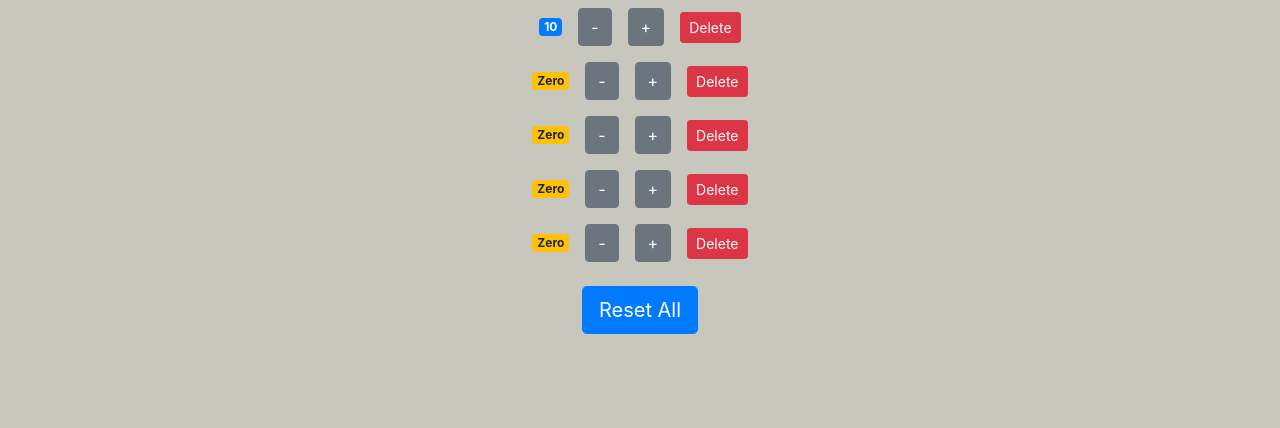
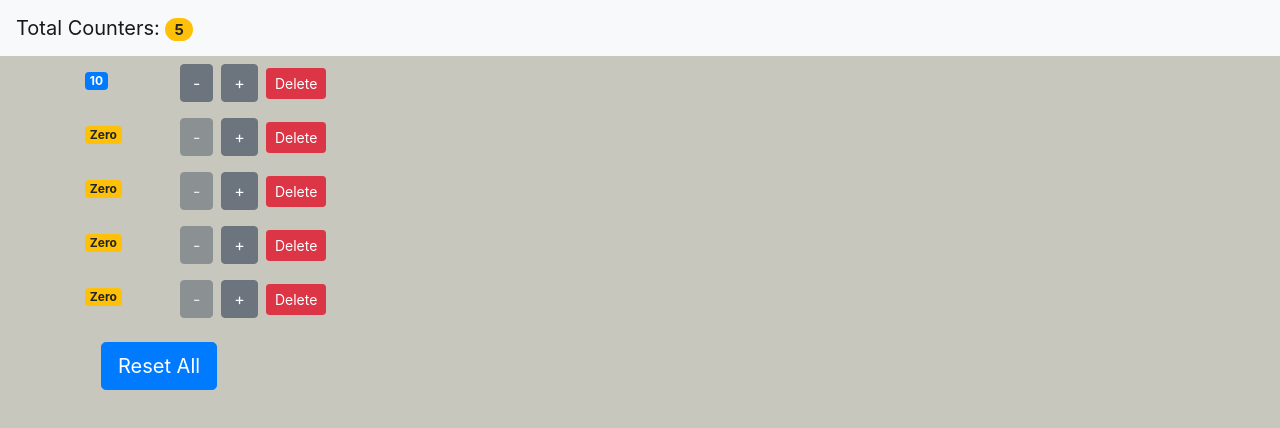
Before and after one commit to amirahad/react_practice, a React (Create React App) app: page / in a window 1280 px wide. Shown: the top 428 px of the page. Built offline with nearby package versions, Linux system fonts and the light colour scheme.

Commit message:
navbar component added and converted to funtional component

```diff
--- a/src/App.js
+++ b/src/App.js
@@ -1,13 +1,61 @@
 import React, { Component } from "react";
 import "./App.css";
 import Counters from "./components/counters";
+import Navbar from "./components/navbar";
 
 class App extends Component {
+  state = {
+    counters: [
+      { id: 1, value: 10 },
+      { id: 2, value: 0 },
+      { id: 3, value: 0 },
+      { id: 4, value: 0 },
+      { id: 5, value: 0 },
+    ],
+  };
+
+  handleIncrement = (counter) => {
+    const counters = [...this.state.counters];
+    const index = counters.indexOf(counter);
+    counter[index] = { ...counter };
+    counters[index].value++;
+    this.setState({ counters });
+  };
+
+  handleDecrement = (counter) => {
+    const counters = [...this.state.counters];
+    const index = counters.indexOf(counter);
+    counter[index] = { ...counter };
+    counters[index].value--;
+    this.setState({ counters });
+  };
+
+  handleDelete = (counterId) => {
+    const counters = this.state.counters.filter((c) => c.id !== counterId);
+    this.setState({ counters });
+  };
+
+  handleReset = () => {
+    const counters = this.state.counters.map((counter) => {
+      counter.value = 0;
+      return counter;
+    });
+    this.setState({ counters });
+  };
   render() {
     return (
-      <div className="App">
-        <Counters />
-      </div>
+      <>
+        <Navbar totalCounters={this.state.counters.length} />
+        <main className="container">
+          <Counters
+            counters={this.state.counters}
+            onIncrement={this.handleIncrement}
+            onDecrement={this.handleDecrement}
+            onDelete={this.handleDelete}
+            onReset={this.handleReset}
+          />
+        </main>
+      </>
     );
   }
 }
--- a/src/components/counter.jsx
+++ b/src/components/counter.jsx
@@ -1,21 +1,22 @@
 import React, { Component } from "react";
 
 class counter extends Component {
-
   // constructor(){
   //     super()
   //     this.handleIncrement = this.handleIncrement.bind(this);
   // }
 
-
   render() {
-
     return (
-      <div>
-        <span className={this.getBadgeClasses()}>{this.formatCount()}</span>
-        <button
+      <div className="row">
+      <div className="col-1 ">
+      <span className={this.getBadgeClasses()}>{this.formatCount()}</span>
+      </div>
+      <div className="col">
+      <button
           onClick={() => this.props.onDecrement(this.props.counter)}
-          className="m-2 btn  btn-secondary "
+          className=" btn btn-secondary "
+          disabled = {this.props.counter.value <= 0 ? "disabled" : ""}
         >
           -
         </button>
@@ -28,24 +29,27 @@ class counter extends Component {
         </button>
         <button
           onClick={() => this.props.onDelete(this.props.counter.id)}
-          className="m-2 btn  btn-danger btn-sm"
+          className=" btn btn-danger btn-sm "
         >
           Delete
         </button>
+      </div>
+
+
       </div>
     );
   }
 
   getBadgeClasses() {
-    let classes = "badge m-2 badge-";
-    // classes += (this.state.count <= 0) ? "warning" : "primary";
-    if (this.props.counter.value === 0) {
-      classes += "warning";
-    } else if (this.props.counter.value <= 0) {
-      classes += "danger";
-    } else {
-      classes += "primary";
-    }
+    let classes = " mt-3 badge badge-";
+    classes += (this.props.counter.value <= 0) ? "warning" : "primary";
+    // if (this.props.counter.value === 0) {
+    //   classes += "warning";
+    // } else if (this.props.counter.value <= 0) {
+    //   classes += "danger";
+    // } else {
+    //   classes += "primary";
+    // }
     return classes;
   }
 
--- a/src/components/counters.jsx
+++ b/src/components/counters.jsx
@@ -1,55 +1,61 @@
-import React, { Component } from "react";
+// import React, { Component } from "react";
+import React from 'react';
 import Counter from "./counter";
 
-class Counters extends Component {
-  state = {
-    counters: [
-      { id: 1, value: 10 },
-      { id: 2, value: 0 },
-      { id: 3, value: 0 },
-      { id: 4, value: 0 },
-      { id: 5, value: 0 },
-    ],
-  };
 
-  handleIncrement = (counter) => {
-    const counters = [...this.state.counters];
-    const index = counters.indexOf(counter);
-    counter[index] = { ...counter };
-    counters[index].value++;
-    this.setState({ counters });
-  };
 
-  handleDecrement = (counter) => {
-    const counters = [...this.state.counters];
-    const index = counters.indexOf(counter);
-    counter[index] = { ...counter };
-    counters[index].value--;
-    this.setState({ counters });
-  };
+//Class Component
 
-  handleDelete = (counterId) => {
-    const counters = this.state.counters.filter((c) => c.id !== counterId);
-    this.setState({ counters });
-  };
+// class Counters extends Component {
+//   render() {
+//     return (
+//       <>
+//         {this.props.counters.map((counter) => (
+//           <Counter
+//             key={counter.id}
+//             onIncrement={this.props.onIncrement}
+//             onDecrement={this.props.onDecrement}
+//             onDelete={this.props.onDelete}
+//             counter={counter}
+//             // value={counter.value}
+//             //selected
+//             // id={counter.id}}
+//             //
+//           />
+//         ))}
+//         <button
+//           onClick={this.props.onReset}
+//           className="btn btn-primary btn-lg m-3"
+//         >
+//           Reset All
+//         </button>
+//       </>
+//     );
+//   }
+// }
 
-  handleReset = () => {
-    const counters = this.state.counters.map((counter) => {
-      counter.value = 0;
-      return counter;
-    });
-    this.setState({ counters });
-  };
+// export default Counters;
 
-  render() {
+
+
+
+//Stateless Functional Component
+
+const Counters = ({
+  onReset,
+  counters,
+  onIncrement,
+  onDecrement,
+  onDelete,
+}) => {
   return (
-      <div>
-        {this.state.counters.map((counter) => (
+    <>
+      {counters.map((counter) => (
         <Counter
           key={counter.id}
-            onIncrement={this.handleIncrement}
-            onDecrement={this.handleDecrement}
-            onDelete={this.handleDelete}
+          onIncrement={onIncrement}
+          onDecrement={onDecrement}
+          onDelete={onDelete}
           counter={counter}
           // value={counter.value}
           //selected
@@ -57,15 +63,11 @@ class Counters extends Component {
           //
         />
       ))}
-        <button
-          onClick={this.handleReset}
-          className="btn btn-primary btn-lg m-3"
-        >
+      <button onClick={onReset} className="btn btn-primary btn-lg m-3">
         Reset All
       </button>
-      </div>
+    </>
   );
-  }
-}
+};
 
 export default Counters;
--- /dev/null
+++ b/src/components/navbar.jsx
@@ -0,0 +1,38 @@
+// import React, { Component } from "react";
+import React from 'react';
+
+
+// CLass COmponent
+
+// class Navbar extends Component {
+//   render() {
+//     return (
+//       <nav className="navbar navbar-light bg-light">
+//         <a className="navbar-brand" href="#">
+//           Total Counters: {" "}
+//           <span className="badge badge-pill badge-warning">
+//             {this.props.totalCounters}
+//           </span>
+//         </a>
+//       </nav>
+//     );
+//   }
+// }
+// export default Navbar;
+
+//Stateless Functional Component
+
+const Navbar = ({totalCounters}) => {
+  return (
+    <nav className="navbar navbar-light bg-light">
+      <a className="navbar-brand" href=" ">
+        Total Counters:{" "}
+        <span className="badge badge-pill badge-warning">
+          { totalCounters}
+        </span>
+      </a>
+    </nav>
+  );
+};
+
+export default Navbar;
```
Lines whose indentation alone changed are shown as unchanged.
